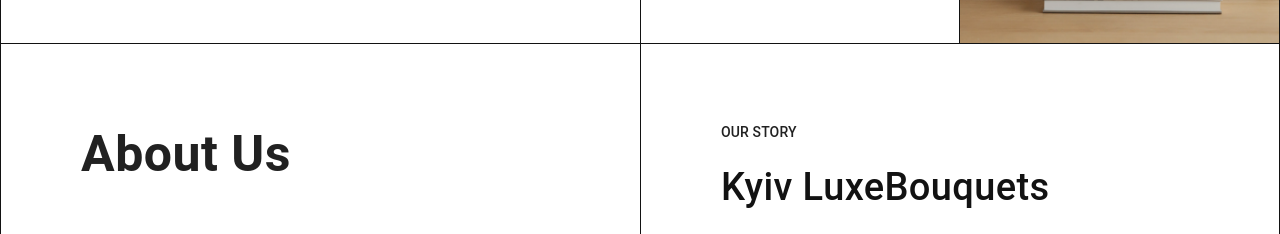
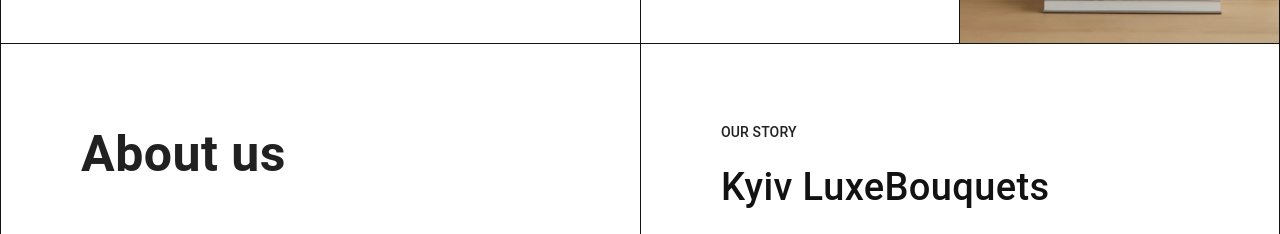
Before and after one commit to nishafrh/flower-shop-fe, a React (Vite) app: page /home in a window 1280 px wide. Shown: the part 1480-1714 px from the top of the page. Built offline with nearby package versions, Linux system fonts and the light colour scheme.

Commit message:
Penyesuaian typography pada About Us Section

```diff
--- a/src/views/home/aboutUs/index.jsx
+++ b/src/views/home/aboutUs/index.jsx
@@ -4,7 +4,7 @@
 	<Grid container item xs={12} sx={{ border: '1px solid #121212', borderTop: 'none' }}>
 		<Grid item xs={6} sx={{ p: '80px' }}>
 			<Typography sx={{ fontWeight: 600, fontSize: '50px', lineHeight: '60px' }}>
-				About Us
+				About us
 			</Typography>
 		</Grid>
 
```
